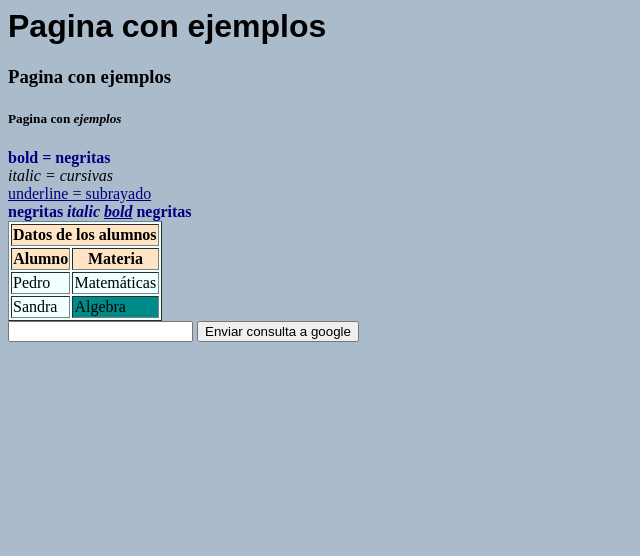
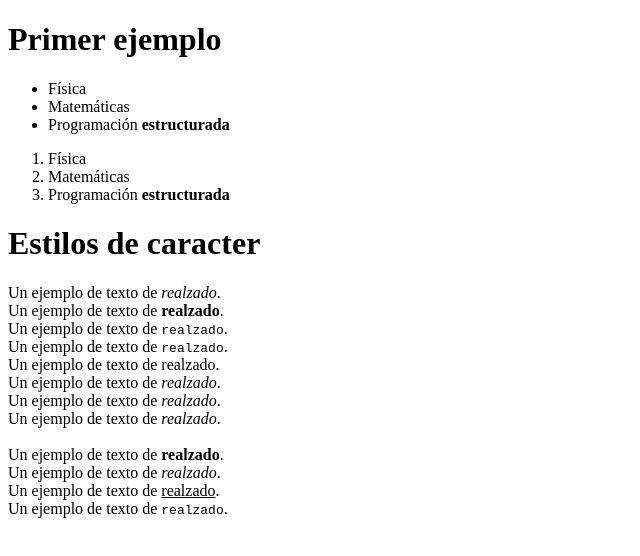
Before and after one commit to moiseserg/peUTM, a plain HTML site: page html/index.html in a window 1280 px wide. Shown: the whole page, without its empty margins (0-640 px from the left). Drawn offline with Linux system fonts and the light colour scheme.

Commit message:
ejemplos JS + HTML

```diff
--- a/html/index.html
+++ b/html/index.html
@@ -1,57 +1,43 @@
+<!DOCTYPE html>
 <html lang="es">
-
 <head>
     <meta charset="UTF-8">
-    <title>Mi primer página  &aacute; &Ntilde; </title>
-    <style>
-        body {
-            background-image: url(images.jpg);
-            background-color: #abc;
-            background-repeat: no-repeat;
-        }
-
-        b, u  {
-            color: navy;
-        }
-
-        h1, p {
-            font-family: Arial, Monospaced, Courier;
-
-        }
-
-        table{
-            background-color: azure;
-        }
-        th{
-            background-color: bisque;
-        }
-    </style>
+    <title>Ejemplo de HTML</title>
 </head>
-
 <body>
 
-<h1> Pagina con ejemplos </h1>
-<h3> Pagina con ejemplos </h3>
-<h5> Pagina con <i>ejemplos</i> </h5>
+<h1> Primer ejemplo</h1>
 
-<b> bold = negritas</b> <br>
-<i> italic = cursivas</i> <br>
-<u> underline = subrayado</u> <br>
-<b> negritas <i>italic <u>bold</u></i> negritas</b> <br>
-
-<table border="1">
-    <tr><th colspan="2">Datos de los alumnos</th></tr>
-    <tr><th>Alumno</th><th>Materia</th></tr>
-    <tr><td>Pedro</td><td>Matemáticas</td></tr>
-    <tr><td>Sandra</td><td style="background-color: darkcyan">Algebra</td></tr>
-</table>
+<ul>
+    <li> Física</li>
+    <li> Matemáticas</li>
+    <li> Programación <b>estructurada </b></li>
+</ul>
 
 
-<form action="http://www.google.com" method="get" >
-    <input type="text" name="consulta">
+<ol>
+    <li> Física</li>
+    <li> Matemáticas</li>
+    <li> Programación <b>estructurada </b></li>
+</ol>
 
-    <input value="Enviar consulta a google" type="submit">
-</form>
+
+
+<H1>Estilos de caracter</H1>
+Un ejemplo de texto de <EM>realzado</EM>.<br>
+Un ejemplo de texto de <STRONG>realzado</STRONG>.<br>
+Un ejemplo de texto de <CODE>realzado</CODE>.<br>
+Un ejemplo de texto de <SAMP>realzado</SAMP>.<br>
+Un ejemplo de texto de <KDB>realzado</KDB>.<br>
+Un ejemplo de texto de <VAR>realzado</VAR>.<br>
+Un ejemplo de texto de <DFN>realzado</DFN>.<br>
+Un ejemplo de texto de <CITE>realzado</CITE>.<br>
+<br>
+Un ejemplo de texto de <B>realzado</B>.<br>
+Un ejemplo de texto de <I>realzado</I>.<br>
+Un ejemplo de texto de <U>realzado</U>.<br>
+Un ejemplo de texto de <TT>realzado</TT>.<br>
+
 
 </body>
 </html>
```
Also changed, not shown: html/animar.js (added, +18 -0 lines), html/animar01.html (added, +36 -0 lines), html/codigo.js (added, +8 -0 lines), html/index2.html (added, +34 -0 lines), html/index3.html (added, +20 -0 lines), html/index4.html (added, +17 -0 lines).
